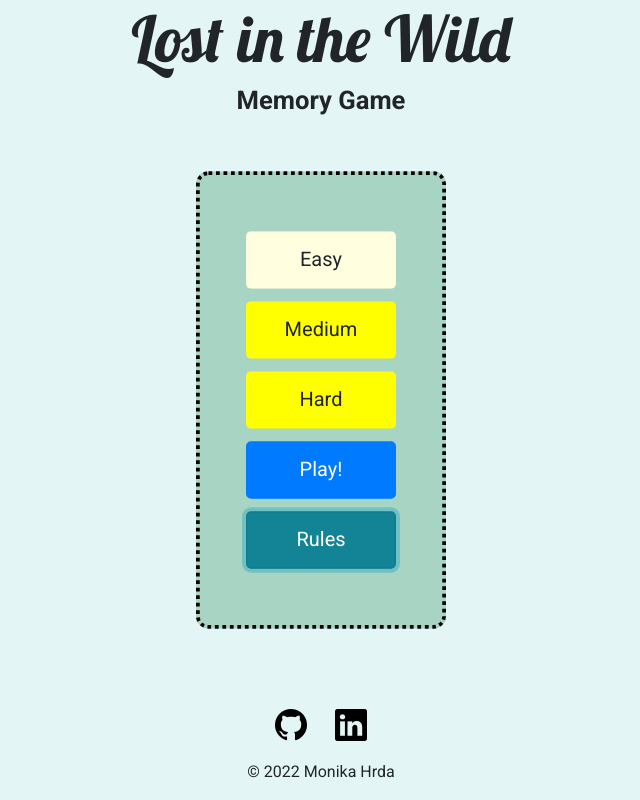
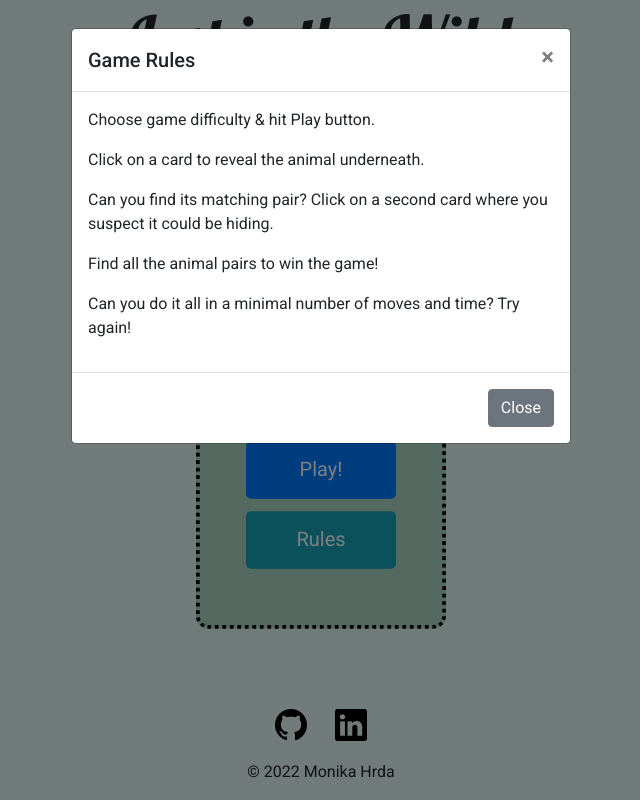
Before and after one commit to monika-hrda/memory-game, a plain HTML site: page index.html in a window 1280 px wide. Both pictures are taken after a click on the button "Rules". Shown: the whole page, without its empty margins (319-959 px from the left). Drawn offline with nearby package versions, Linux system fonts and the light colour scheme.

Commit message:
Introduce modal for game rules on click of 'Rules' buttons

```diff
--- a/index.html
+++ b/index.html
@@ -32,7 +32,10 @@
             <button id="medium-button" class="difficulty-button btn button-warning" data-value="6">Medium</button>
             <button id="hard-button" class="difficulty-button btn button-warning" data-value="8">Hard</button>
             <button id="play-button" class="play-button btn btn-primary">Play!</button>
-            <button id="rules-button-main" class="rules-button btn btn-info">Rules</button>
+            <!-- This button triggers modal -->
+            <button type="button" id="rules-button-main" class="rules-button btn btn-info" data-toggle="modal" data-target="#rulesModal">
+                Rules
+            </button>
         </div>
 
         <!-- Game Board -->
@@ -53,14 +56,15 @@
                 <!-- board will be dynamically built by JavaScript -->
             </div>
 
-            <!-- Buttons section -->
+            <!-- Buttons section, they both trigger modals -->
             <div id="game-buttons">
                 <div class="row justify-content-center">
                     <div class="col-3">
-                        <button class="rules-button btn btn-info">Rules</button>
+                        <button type="button" id="rules-button" class="rules-button btn btn-info" data-toggle="modal" data-target="#rulesModal">
+                            Rules
+                        </button>
                     </div>
                     <div class="col-3">
-                        <!-- This button triggers modal -->
                         <button type="button" id="quit-button" class="btn btn-primary" data-toggle="modal" data-target="#confirmQuitGame">
                             Quit
                         </button>
@@ -142,6 +146,40 @@
         </div>
     </div>
 
+    <!-- Modal to show rules -->
+    <div class="modal fade" id="rulesModal" tabindex="-1" aria-labelledby="rulesModalLabel" aria-hidden="true">
+        <div class="modal-dialog">
+            <div class="modal-content">
+                <div class="modal-header">
+                    <h5 class="modal-title" id="exampleModalLabel">Game Rules</h5>
+                    <button type="button" class="close" data-dismiss="modal" aria-label="Close">
+                        <span aria-hidden="true">&times;</span>
+                    </button>
+                </div>
+                <div class="modal-body">
+                    <p>
+                        Choose game difficulty & hit Play button.
+                    </p>
+                    <p>
+                        Click on a card to reveal the animal underneath.
+                    </p>
+                    <p>
+                        Can you find its matching pair? Click on a second card where you suspect it could be hiding.
+                    </p>
+                    <p>
+                        Find all the animal pairs to win the game!
+                    </p>
+                    <p>
+                        Can you do it all in a minimal number of moves and time? Try again!
+                    </p>
+                </div>
+                <div class="modal-footer">
+                    <button type="button" class="btn btn-secondary" data-dismiss="modal">Close</button>
+                </div>
+            </div>
+        </div>
+      </div>
+
     <!-- Bootstrap -->
     <script src="https://cdn.jsdelivr.net/npm/jquery@3.5.1/dist/jquery.slim.min.js" integrity="sha384-DfXdz2htPH0lsSSs5nCTpuj/zy4C+OGpamoFVy38MVBnE+IbbVYUew+OrCXaRkfj" crossorigin="anonymous"></script>
     <script src="https://cdn.jsdelivr.net/npm/bootstrap@4.6.1/dist/js/bootstrap.bundle.min.js" integrity="sha384-fQybjgWLrvvRgtW6bFlB7jaZrFsaBXjsOMm/tB9LTS58ONXgqbR9W8oWht/amnpF" crossorigin="anonymous"></script>
```
